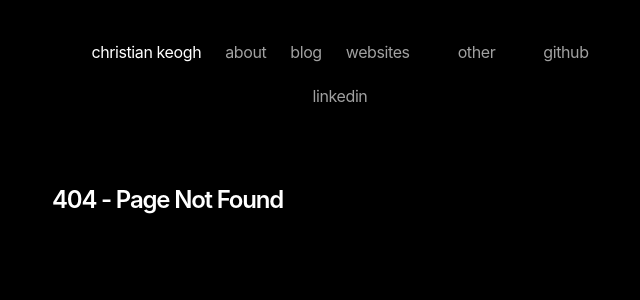
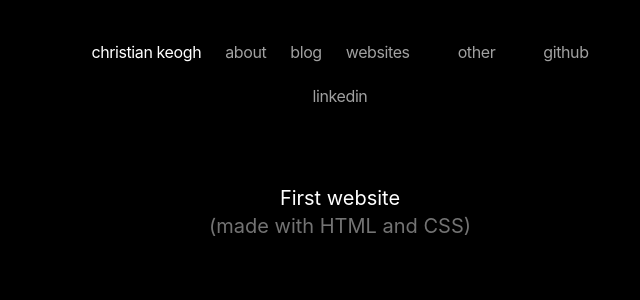
Before and after one commit to ChristianKeogh/personal_website, a Next.js app: page /websites/firstWebsite in a window 1280 px wide. Before the commit this address had no page. Shown: the top 300 px of the page, without its empty margins (300-940 px from the left). Built offline with nearby package versions, Linux system fonts and the light colour scheme.

Commit message:
added in CV

```diff
--- a/app/about/page.tsx
+++ b/app/about/page.tsx
@@ -18,7 +18,17 @@ export default function Page() {
         My interests outside tech are History and Politics.
       </p>
       <br />
-      <p className="text-neutral-400">christianfkeogh@gmail.com</p>
+      <div className="flex space-x-4">
+        <p className="text-neutral-500">christianfkeogh@gmail.com</p>
+        <a
+          className="text-neutral-500"
+          rel="noopener noreferrer"
+          target="_blank"
+          href="/pdfs/Curriculum-Vitae-2025.pdf"
+        >
+          cv
+        </a>
+      </div>
     </section>
   );
 }
--- a/app/components/nav.tsx
+++ b/app/components/nav.tsx
@@ -1,6 +1,6 @@
 "use client";
+import Link from "next/link";
 import { useState } from "react";
-import Link from "next/link";
 
 interface DropdownItem {
   name: string;
@@ -28,7 +28,7 @@ const navItems: Record<string, NavItem> = {
     dropdownItemsSites: [
       {
         name: "First Website",
-        path: "https://first-website-black-five.vercel.app/"
+        path: "/websites/firstWebsite"
       }
     ]
   },
@@ -47,6 +47,7 @@ export function Navbar() {
 
   const handleLinkClick = () => {
     setIsDropdownOpenOther(false);
+    setIsDropdownOpenSites(false);
   };
 
   return (
--- /dev/null
+++ b/app/websites/firstWebsite/page.tsx
@@ -0,0 +1,16 @@
+export default function firstWebsite() {
+  return (
+    <section className="text-center">
+      <a
+        className="text-xl"
+        rel="noopener noreferrer"
+        target="_blank"
+        href="https://first-website-black-five.vercel.app/"
+      >
+        First website
+      </a>
+      <p className="text-neutral-500 text-xl">(made with HTML and CSS)</p>
+      <a />
+    </section>
+  );
+}
```
Also changed, not shown: 1 other file (tests, documents, lock files or other folders).
